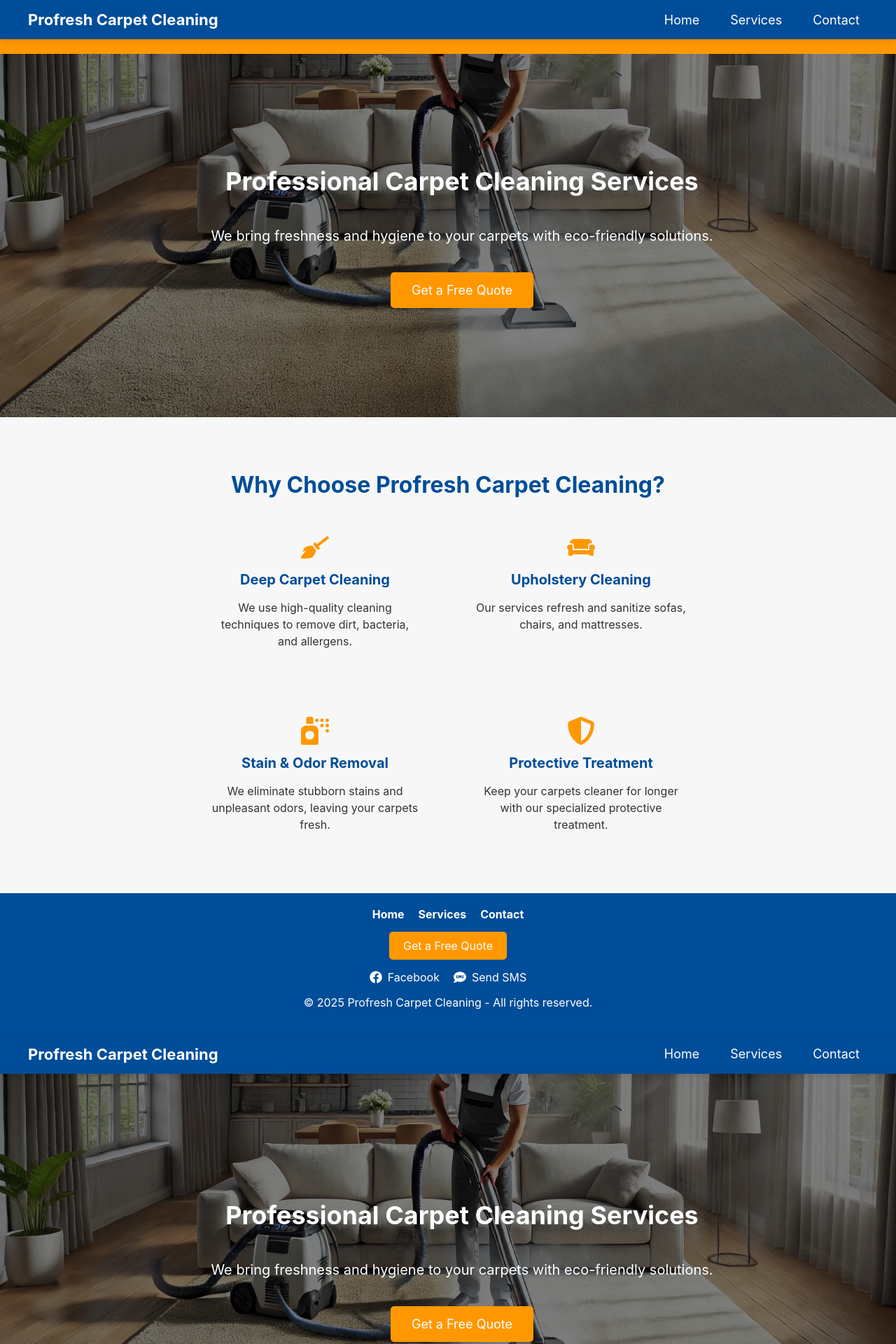
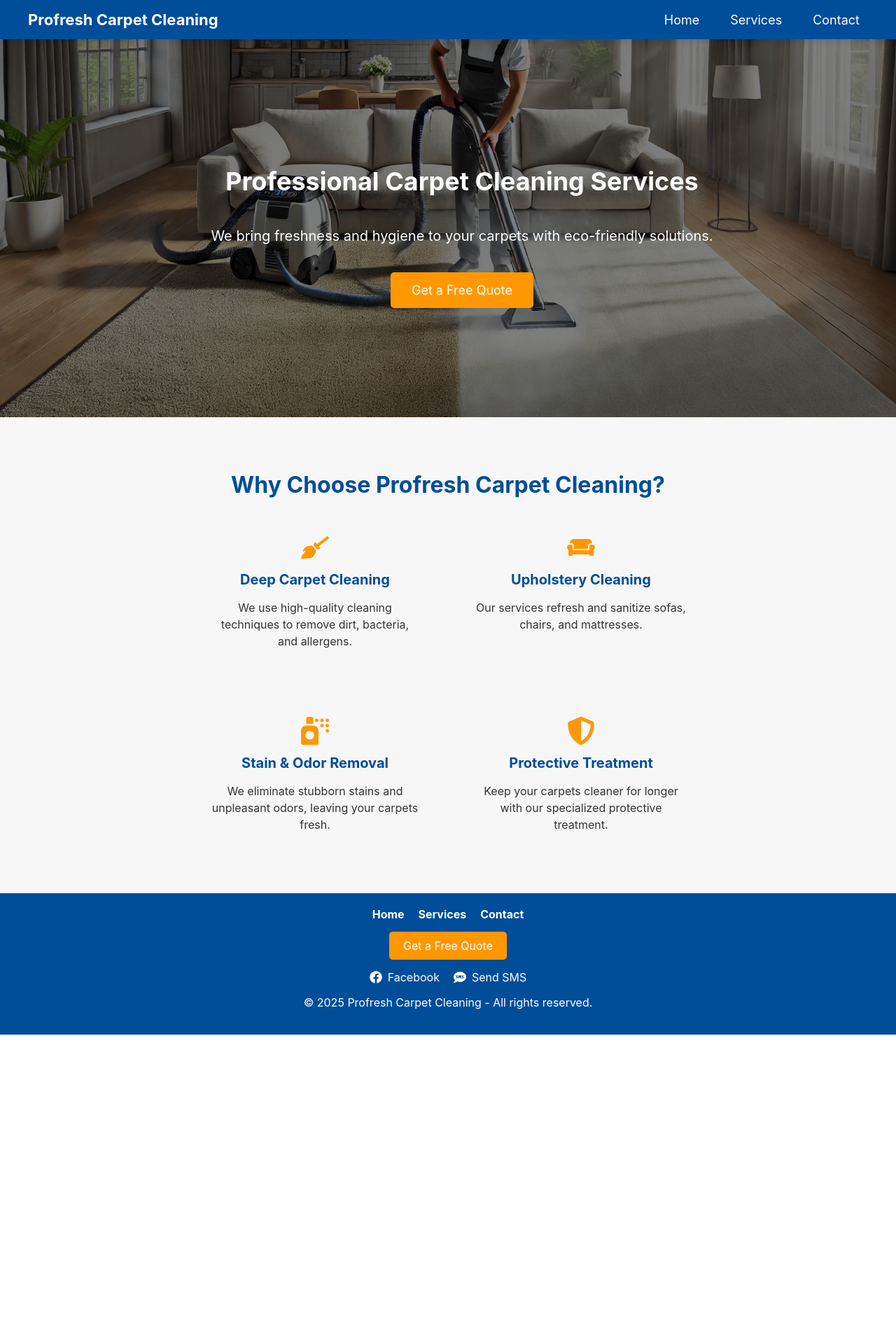
Before and after one commit to raafaelalmeida/profresh, a React (Create React App) app: page /#/ in a window 1280 px wide. Shown: the top 1920 px of the page at 70% size. After the commit the page ends 1478 px from the top, so only its background shows below. Built offline with nearby package versions, Linux system fonts and the light colour scheme.

Commit message:
promo banner fixed

```diff
--- a/src/App.js
+++ b/src/App.js
@@ -6,7 +6,6 @@ import Contact from "./pages/Contact";
 import Header from "./components/Header";
 import Footer from "./components/Footer";
 import PromoBanner from "./components/PromoBanner";
-
 
 function App() {
   const [loading, setLoading] = useState(true);
@@ -17,17 +16,9 @@ function App() {
 
   return (
     <Router>
-  <PromoBanner />
-  <Header />
-  <div className="page-content">
-    <Routes>
-      <Route path="/" element={<Home />} />
-      <Route path="/services" element={<Services />} />
-      <Route path="/contact" element={<Contact />} />
-    </Routes>
-  </div>
-  <Footer />
-      <Header />
+      <PromoBanner /> {/* ✅ Promo banner at the top */}
+      <Header />  {/* ✅ Only one header */}
+
       {loading ? (
         <div className="loading">Loading...</div>
       ) : (
@@ -39,7 +30,8 @@ function App() {
           </Routes>
         </div>
       )}
-      <Footer />
+
+      <Footer /> {/* ✅ Only one footer */}
     </Router>
   );
 }
--- a/src/components/PromoBanner.module.css
+++ b/src/components/PromoBanner.module.css
@@ -8,6 +8,7 @@
     top: 0;
     left: 0;
     width: 100%;
+    height: 30px;
     z-index: 1000;
     display: flex;
     justify-content: space-between;
```
